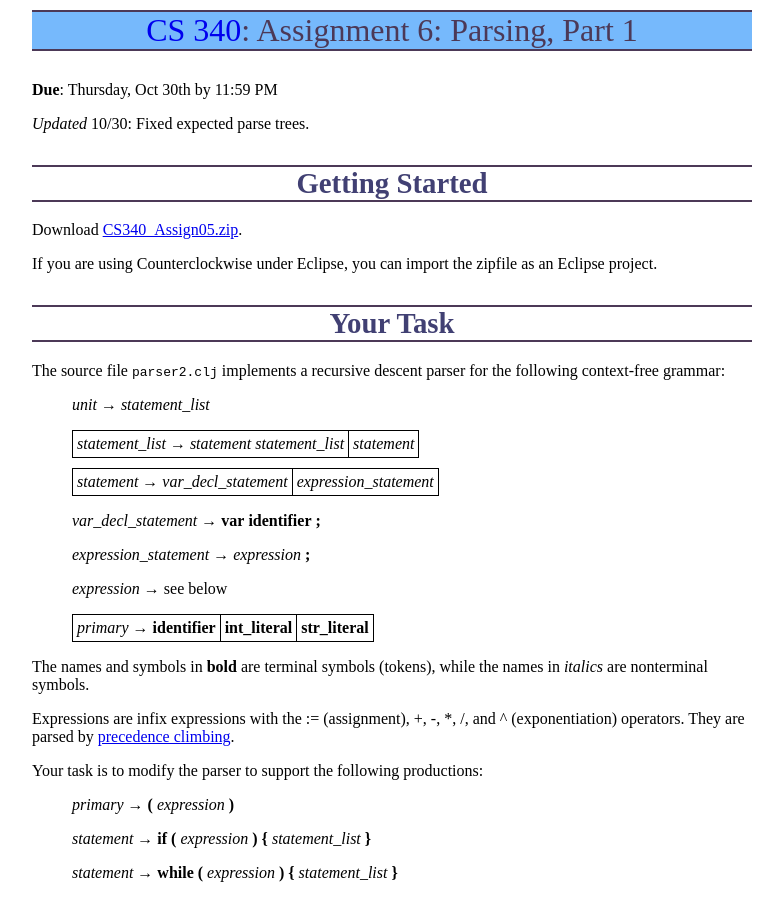
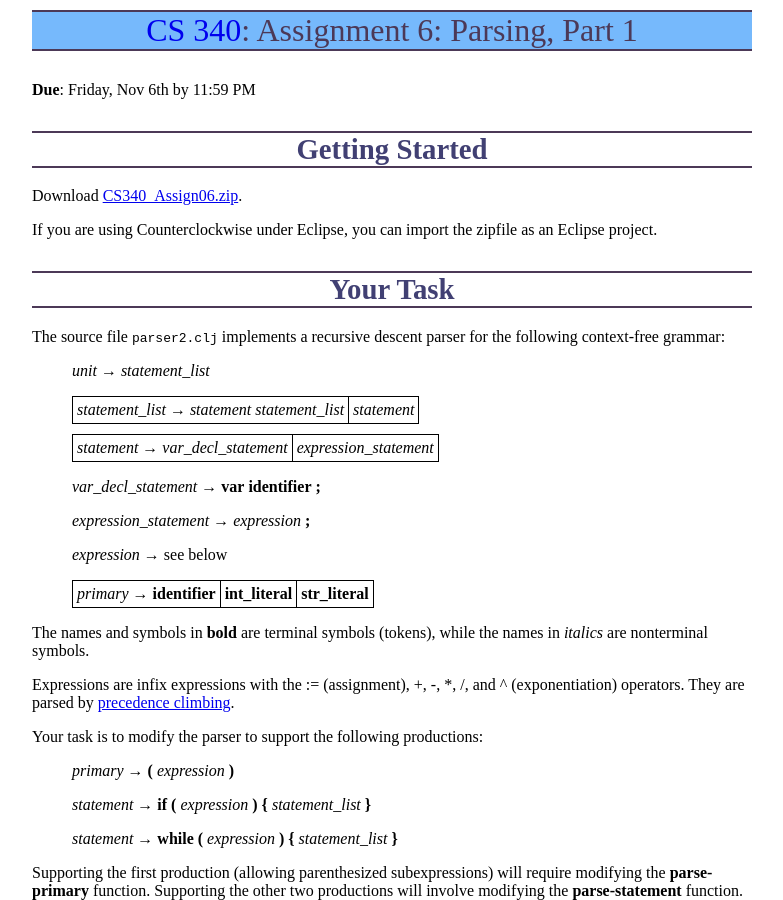
Before and after one commit to ycpcs/cs340-fall2015, a Jekyll site: the page built from assign/assign06.md, in a window 1280 px wide and 900 px high. Shown: the whole window, without its empty margins (248-1031 px from the left). Built offline with Jekyll 4.4.1, drawn with Linux system fonts in a browser that asks for light colours; Markdown is read by kramdown in place of the engine named in the settings; some of the changed text lies outside the part shown.

Commit message:
post assignment 6

```diff
--- a/assign/assign06.md
+++ b/assign/assign06.md
@@ -3,13 +3,11 @@ layout: default
 title: "Assignment 6: Parsing, Part 1"
 ---
 
-**Due**: Thursday, Oct 30th by 11:59 PM
-
-*Updated* 10/30: Fixed expected parse trees.
+**Due**: Friday, Nov 6th by 11:59 PM
 
 # Getting Started
 
-Download [CS340\_Assign05.zip](CS340_Assign05.zip).
+Download [CS340\_Assign06.zip](CS340_Assign06.zip).
 
 If you are using Counterclockwise under Eclipse, you can import the zipfile as an Eclipse project.
 
@@ -310,14 +308,14 @@ When you are done, submit the lab to the Marmoset server using either of the met
 From Eclipse
 ------------
 
-If you have the [Simple Marmoset Uploader Plugin](http://ycpcs.github.io/cs201-fall2014/resources/index.html) installed, select the project (**CS340\_Assign05**) in the package explorer and then press the blue up arrow button in the toolbar. Enter your Marmoset username and password when prompted.
+If you have the [Simple Marmoset Uploader Plugin](http://ycpcs.github.io/cs201-fall2014/resources/index.html) installed, select the project (**CS340\_Assign06**) in the package explorer and then press the blue up arrow button in the toolbar. Enter your Marmoset username and password when prompted.
 
 From a web browser
 ------------------
 
 Create a zip file containing your completed project.  (If you are in Eclipse, you can use **File &rarr; Export... &rarr; General &rarr; Archive File**.)
 
-Upload the saved zip file to the Marmoset server as **assign05**. The server URL is
+Upload the saved zip file to the Marmoset server as **assign06**. The server URL is
 
 > [https://cs.ycp.edu/marmoset/](https://cs.ycp.edu/marmoset/)
 
```
Also changed, not shown: assign/index.md (+1 -1 lines), index.md (+1 -0 lines), 1 other file.
